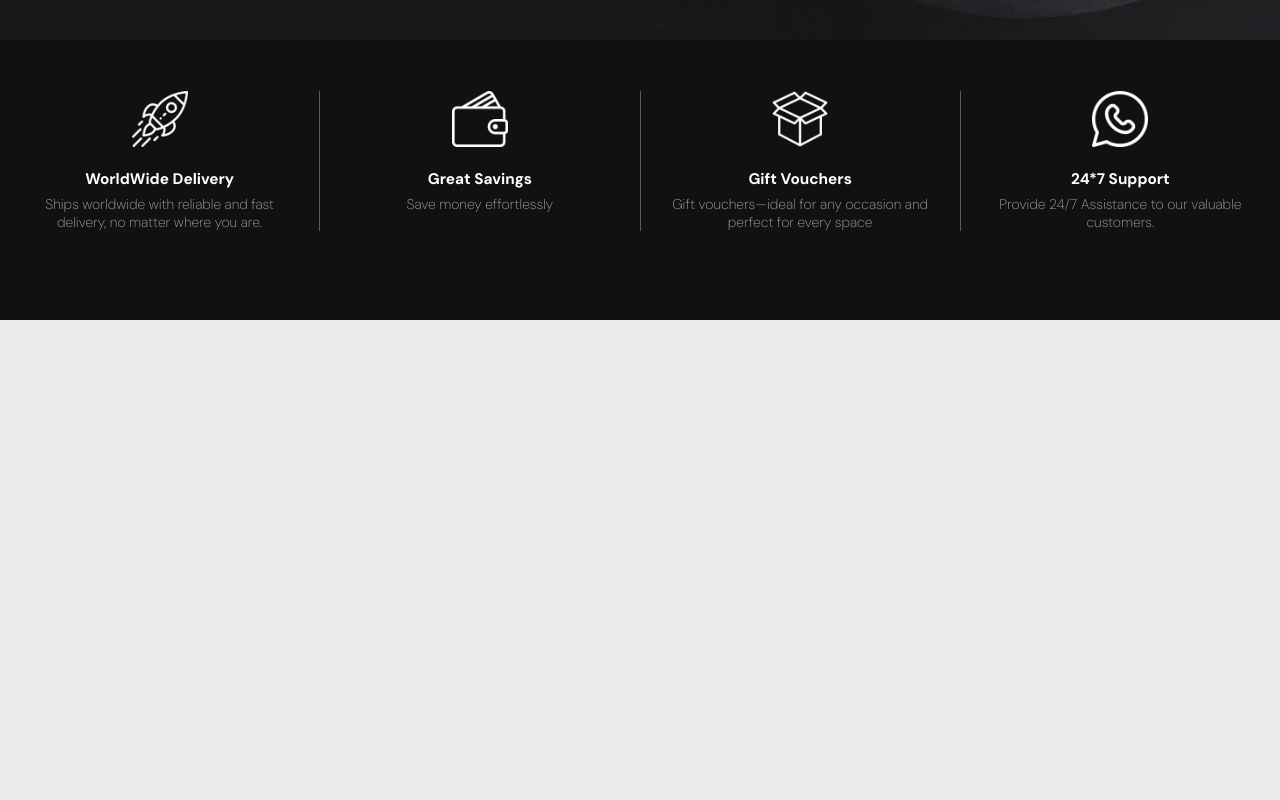
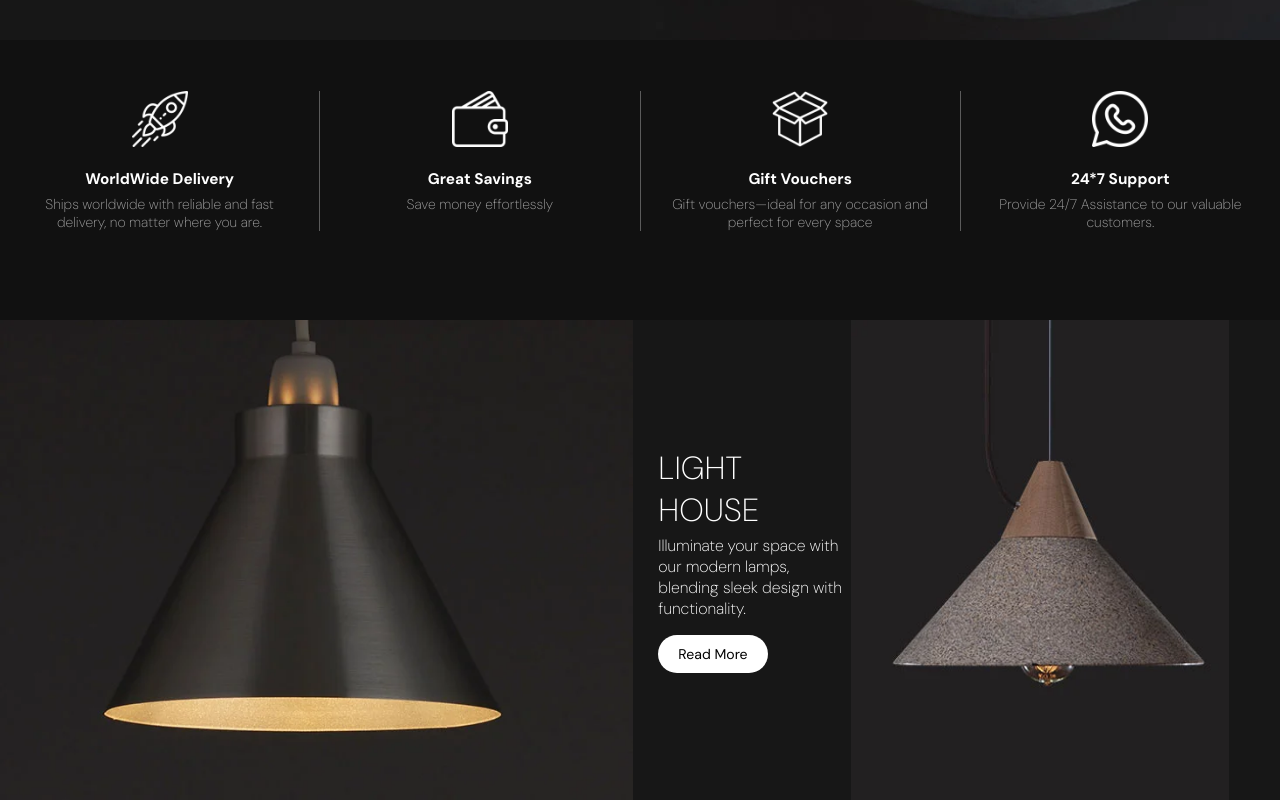
Before and after one commit to RaveZam/React-with-SQL-E-Commerce-Web, a React (Vite) app: page /Hero in a window 1280 px wide. Shown: the part 1320-2120 px from the top of the page. Before the commit the page ends 1640 px from the top, so only its background shows below. Built offline with nearby package versions, Linux system fonts and the light colour scheme.

Commit message:
Finished Ads Bar and Lamp Section

```diff
--- a/src/App.jsx
+++ b/src/App.jsx
@@ -8,6 +8,7 @@ import { BrowserRouter } from "react-router-dom";
 
 import Hero from "./hero/Hero";
 import Adsbar from "./adsbar/Adsbar";
+import Lampsection from "./lampsection/Lampsection";
 
 function App() {
   return (
@@ -21,6 +22,7 @@ function App() {
       <Hero />
       <About />
       <Adsbar />
+      <Lampsection />
     </>
   );
 }
--- a/src/aboutdesigner/About.jsx
+++ b/src/aboutdesigner/About.jsx
@@ -1,4 +1,5 @@
 import styles from "./about.module.css";
+import Button from "../components/Button";
 
 export default function About() {
   return (
@@ -13,7 +14,7 @@ export default function About() {
           not only meets the highest <br /> standards of quality but also
           elevates the spaces it inhabits.
         </p>
-        <button className={styles.aboutbtn}>Read More</button>
+        <Button />
       </div>
       <div
         className={styles.aboutimgcontainer}
--- a/src/aboutdesigner/about.module.css
+++ b/src/aboutdesigner/about.module.css
@@ -17,16 +17,6 @@
   background-repeat: no-repeat;
 }
 
-.aboutbtn {
-  padding: 10px 20px;
-  border: none;
-  background-color: rgb(255, 255, 255);
-  border-radius: 20px;
-  font-weight: 400;
-  font-size: 1.1vw;
-  cursor: pointer;
-}
-
 .aboutimg {
   max-width: 100%;
 }
--- a/src/app.module.css
+++ b/src/app.module.css
@@ -1,6 +1,28 @@
 html {
   overflow-x: hidden;
 }
+/* Width of the scrollbar */
+::-webkit-scrollbar {
+  width: 12px; /* For vertical scrollbars */
+  height: 12px; /* For horizontal scrollbars */
+}
+
+/* Track (the background of the scrollbar) */
+::-webkit-scrollbar-track {
+  background: #171717;
+}
+
+/* Handle (the draggable part of the scrollbar) */
+::-webkit-scrollbar-thumb {
+  background: #505050;
+  border-radius: 20px;
+}
+
+/* Handle on hover */
+::-webkit-scrollbar-thumb:hover {
+  background: #767676;
+}
+
 * {
   margin: 0;
   padding: 0;
--- /dev/null
+++ b/src/components/Button.jsx
@@ -0,0 +1,9 @@
+import styles from "./button.module.css";
+
+export default function Button() {
+  return (
+    <>
+      <button className={styles.btn}>Read More</button>
+    </>
+  );
+}
--- /dev/null
+++ b/src/components/button.module.css
@@ -0,0 +1,9 @@
+.btn {
+  padding: 10px 20px;
+  border: none;
+  background-color: rgb(255, 255, 255);
+  border-radius: 20px;
+  font-weight: 400;
+  font-size: 1.1vw;
+  cursor: pointer;
+}
--- /dev/null
+++ b/src/lampsection/Lampsection.jsx
@@ -0,0 +1,18 @@
+import styles from "./lampsection.module.css";
+import Button from "../components/Button";
+export default function Lampsection() {
+  return (
+    <div className={styles.lampsection}>
+      <img className={styles.lampimg} src="/images/lamp1.webp" alt="" />
+      <div className={styles.lampsectiontxtcontainer}>
+        <h1 className={styles.lamptitle}>LIGHT HOUSE</h1>
+        <p className={styles.lampp}>
+          Illuminate your space with our modern lamps, <br /> blending sleek
+          design with functionality.
+        </p>
+        <Button />
+      </div>
+      <img className={styles.lampimg2} src="/images/lamp2.webp" alt="" />
+    </div>
+  );
+}
--- /dev/null
+++ b/src/lampsection/lampsection.module.css
@@ -0,0 +1,26 @@
+.lampsection {
+  background-color: #171717;
+  height: 60vh;
+  display: flex;
+}
+
+.lampsectiontxtcontainer {
+  color: white;
+  align-self: center;
+  /* text-align: center; */
+  margin: 0 auto;
+  padding-left: 2%;
+}
+
+.lampimg2 {
+  margin-left: auto;
+  margin-right: 4%;
+}
+
+.lamptitle {
+  padding-bottom: 4px;
+}
+
+.lampp {
+  padding-bottom: 16px;
+}
```
